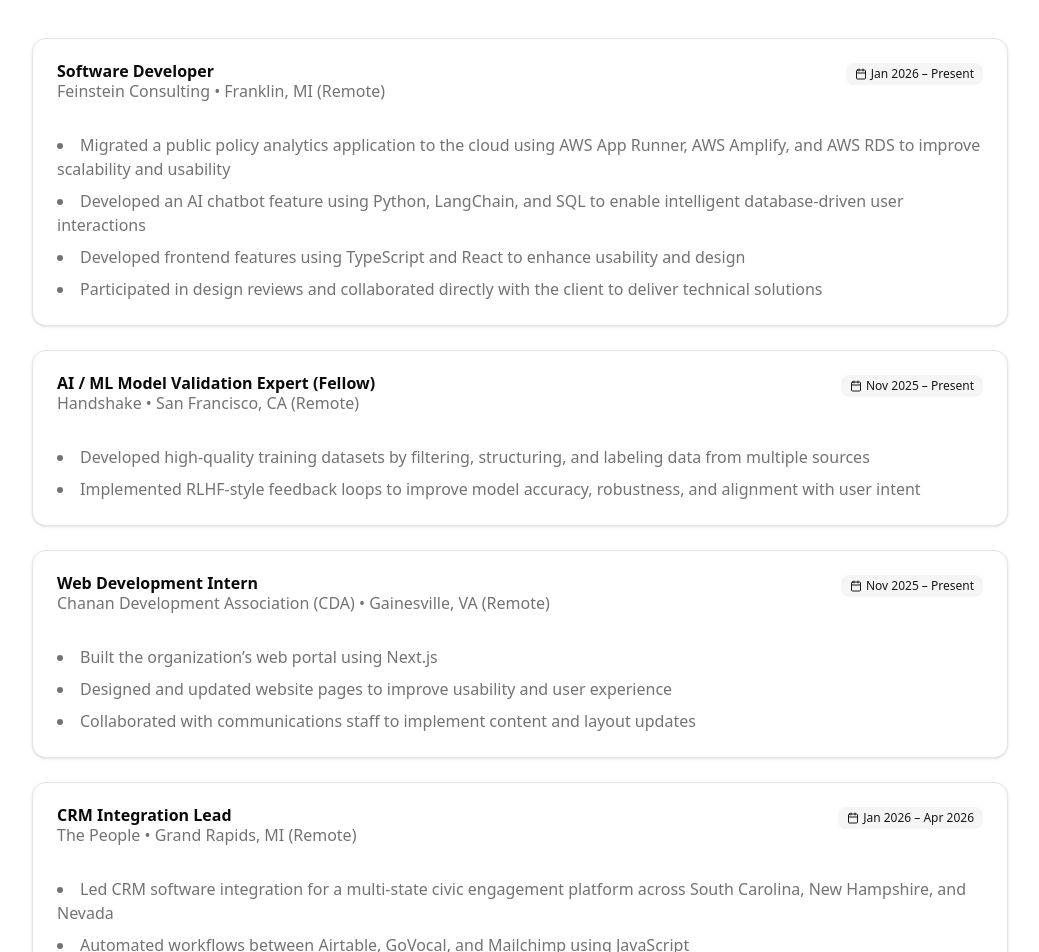
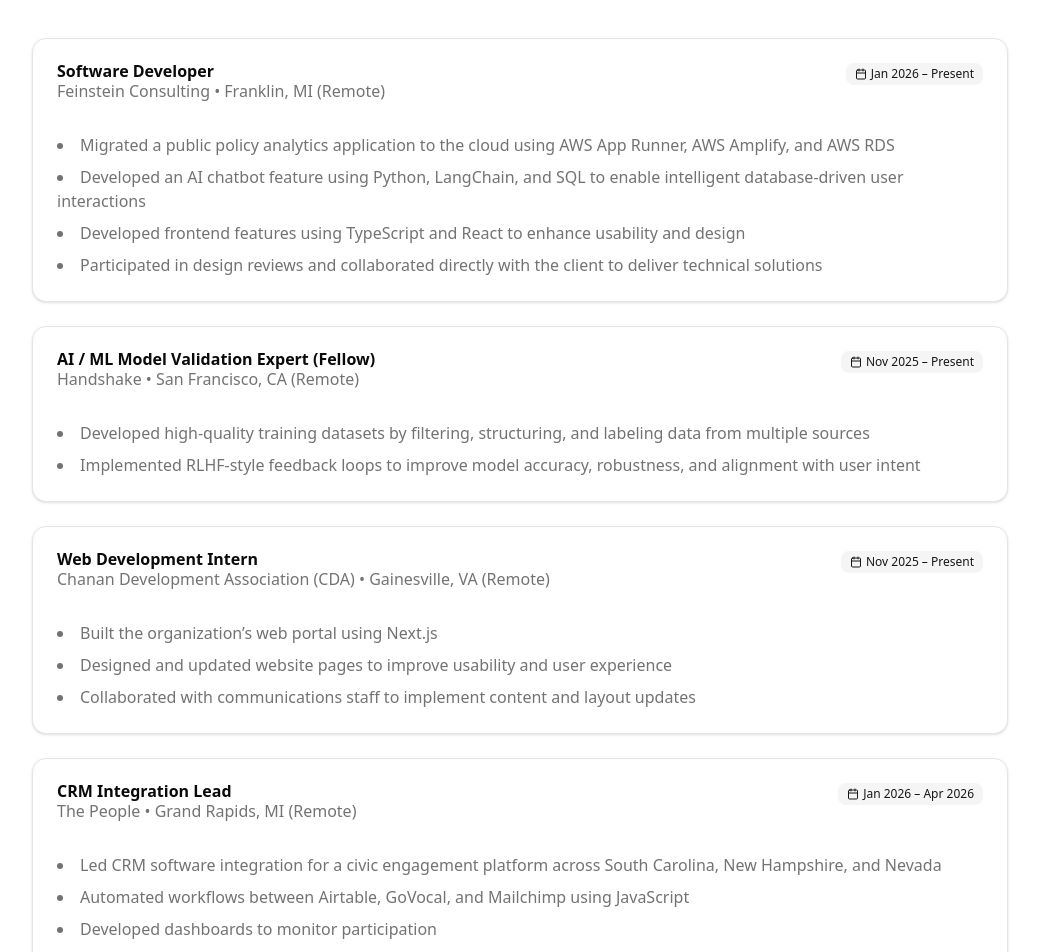
Before and after one commit to talhamuhammadkhan/talha-tj-muhammad, a Next.js app: page / in a window 1280 px wide. Shown: the part 1120-2072 px from the top of the page, without its empty margins (120-1159 px from the left). Built offline with nearby package versions, Linux system fonts and the light colour scheme.

Commit message:
Adjust bullet points

```diff
--- a/src/portfolio.tsx
+++ b/src/portfolio.tsx
@@ -99,7 +99,7 @@
                                 company="Feinstein Consulting • Franklin, MI (Remote)"
                                 date="Jan 2026 – Present"
                                 bullets={[
-                                "Migrated a public policy analytics application to the cloud using AWS App Runner, AWS Amplify, and AWS RDS to improve scalability and usability",
+                                "Migrated a public policy analytics application to the cloud using AWS App Runner, AWS Amplify, and AWS RDS",
                                 "Developed an AI chatbot feature using Python, LangChain, and SQL to enable intelligent database-driven user interactions",
                                 "Developed frontend features using TypeScript and React to enhance usability and design",
                                 "Participated in design reviews and collaborated directly with the client to deliver technical solutions"
@@ -132,7 +132,7 @@
                                 company="The People • Grand Rapids, MI (Remote)"
                                 date="Jan 2026 – Apr 2026"
                                 bullets={[
-                                "Led CRM software integration for a multi-state civic engagement platform across South Carolina, New Hampshire, and Nevada",
+                                "Led CRM software integration for a civic engagement platform across South Carolina, New Hampshire, and Nevada",
                                 "Automated workflows between Airtable, GoVocal, and Mailchimp using JavaScript",
                                 "Developed dashboards to monitor participation"
                                 ]}
```
